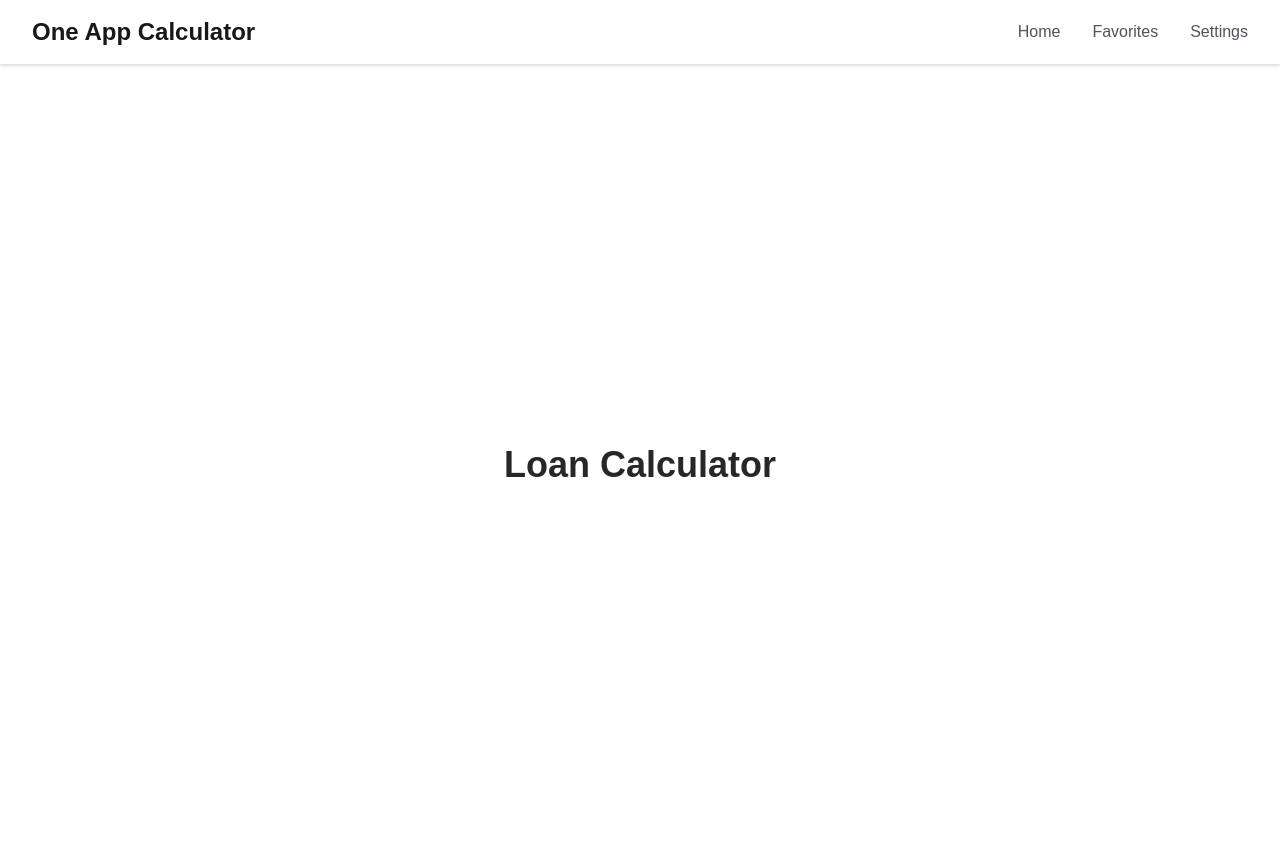
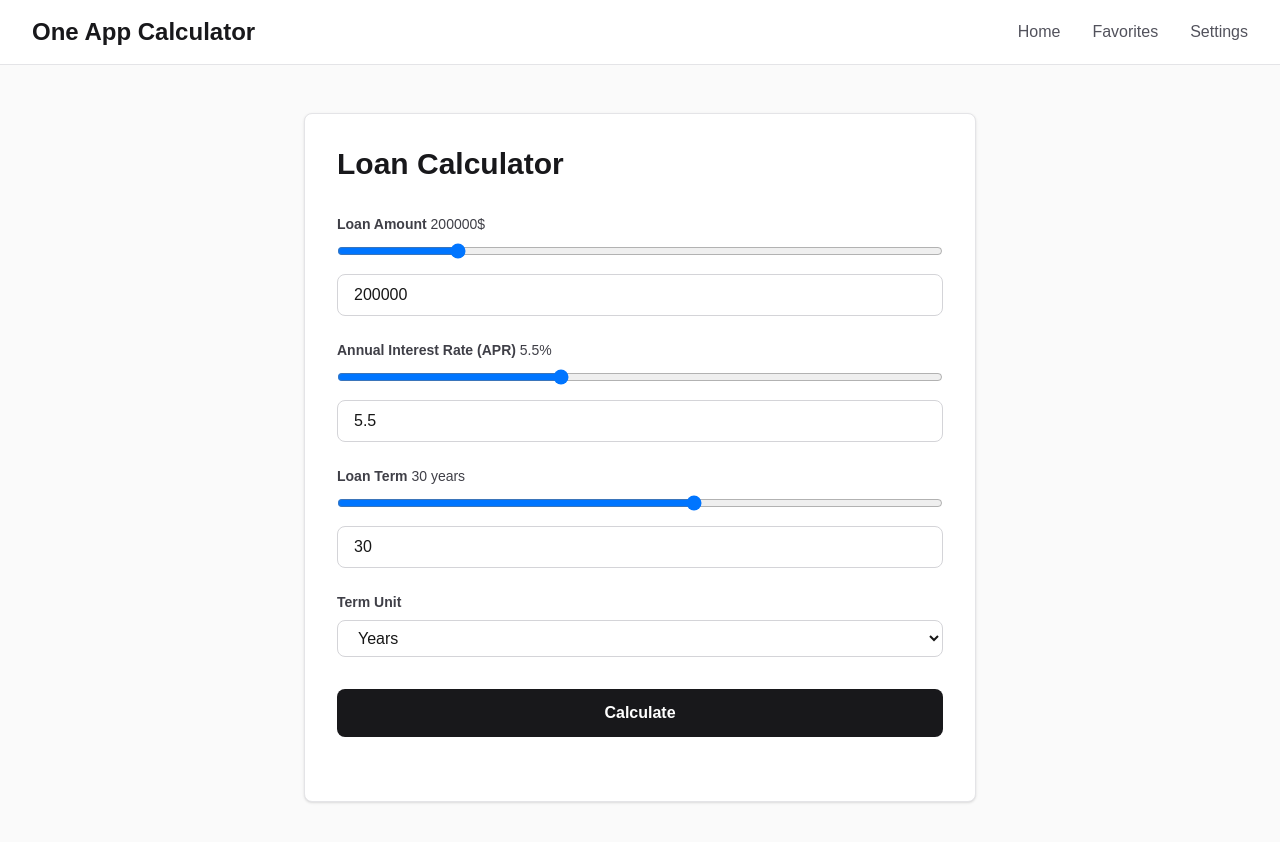
Before and after one commit to williamnkosi/calculator-app-web, a Next.js app: page /pages/calculators/finanace/loan in a window 1280 px wide. Shown: the top 842 px of the page. Built offline with nearby package versions, Linux system fonts and the light colour scheme.

Commit message:
Created the Loan Calculator form and custom hook

```diff
--- /dev/null
+++ b/app/features/calculators/finance/loan/data/loan.ts
@@ -0,0 +1,13 @@
+export interface LoanCalculatorInput {
+  loanAmount: number; // in dollars
+  annualInterestRate: number; // percentage (e.g. 5.5 for 5.5%)
+  loanTerm: number; // duration
+  termUnit: "months" | "years"; // months or years
+}
+
+export interface LoanCalculatorResult {
+  monthlyPayment: number;
+  totalPayment: number;
+  totalInterest: number;
+  loanTermMonths: number;
+}
--- /dev/null
+++ b/app/features/calculators/finance/loan/ui/loan_form.tsx
@@ -0,0 +1,117 @@
+"use client";
+
+import Button from "@/app/components/button";
+import Input from "@/app/components/input";
+import { useLoanCalculator } from "./useLoanCalculator";
+import type { LoanCalculatorInput } from "../data/loan";
+
+export default function LoanCalculatorForm() {
+  const { input, setInput, result, calculateLoan } = useLoanCalculator();
+
+  const handleInputChange = (
+    field: keyof LoanCalculatorInput,
+    value: number | string
+  ) => {
+    setInput((prev) => ({
+      ...prev,
+      [field]: value,
+    }));
+  };
+
+  return (
+    <div className="min-h-screen bg-zinc-50 py-12 px-4 sm:px-6 lg:px-8">
+      <div className="max-w-2xl mx-auto bg-white rounded-lg p-8 shadow-sm border border-zinc-200">
+        <h1 className="text-3xl font-bold text-zinc-900 mb-8">
+          Loan Calculator
+        </h1>
+
+        {/* Input Form */}
+        <div className="space-y-6 mb-8">
+          <Input
+            label="Loan Amount"
+            value={input.loanAmount}
+            onChange={(val) => handleInputChange("loanAmount", val)}
+            type="range"
+            min={10000}
+            max={1000000}
+            step={10000}
+            suffix="$"
+          />
+
+          <Input
+            label="Annual Interest Rate (APR)"
+            value={input.annualInterestRate}
+            onChange={(val) => handleInputChange("annualInterestRate", val)}
+            type="range"
+            min={0}
+            max={15}
+            step={0.1}
+            suffix="%"
+          />
+
+          <Input
+            label="Loan Term"
+            value={input.loanTerm}
+            onChange={(val) => handleInputChange("loanTerm", val)}
+            type="range"
+            min={1}
+            max={input.termUnit === "years" ? 50 : 600}
+            step={input.termUnit === "years" ? 1 : 12}
+            suffix={input.termUnit === "years" ? " years" : " months"}
+          />
+
+          <Input
+            label="Term Unit"
+            value={input.termUnit === "years" ? 1 : 2}
+            onChange={(val) =>
+              handleInputChange("termUnit", val === 1 ? "years" : "months")
+            }
+            type="select"
+            options={[
+              { value: 1, label: "Years" },
+              { value: 2, label: "Months" },
+            ]}
+            showValue={false}
+          />
+        </div>
+
+        {/* Calculate Button */}
+        <Button buttonText="Calculate" onClick={calculateLoan} />
+
+        {/* Results */}
+        {result && (
+          <div className="border-t border-zinc-200 pt-8 mt-8">
+            <h2 className="text-xl font-bold text-zinc-900 mb-6">Results</h2>
+            <div className="grid grid-cols-1 md:grid-cols-3 gap-4">
+              <div className="bg-zinc-50 p-4 rounded-lg border border-zinc-200">
+                <p className="text-sm text-zinc-600 mb-1">Monthly Payment</p>
+                <p className="text-2xl font-bold text-zinc-900">
+                  ${result.monthlyPayment.toLocaleString()}
+                </p>
+              </div>
+              <div className="bg-zinc-50 p-4 rounded-lg border border-zinc-200">
+                <p className="text-sm text-zinc-600 mb-1">Total Payment</p>
+                <p className="text-2xl font-bold text-zinc-900">
+                  ${result.totalPayment.toLocaleString()}
+                </p>
+              </div>
+              <div className="bg-zinc-50 p-4 rounded-lg border border-zinc-200">
+                <p className="text-sm text-zinc-600 mb-1">Total Interest</p>
+                <p className="text-2xl font-bold text-red-600">
+                  ${result.totalInterest.toLocaleString()}
+                </p>
+              </div>
+            </div>
+            <div className="mt-4 p-4 bg-zinc-50 rounded-lg border border-zinc-200">
+              <p className="text-sm text-zinc-600">
+                <span className="font-semibold">Loan Term:</span>{" "}
+                {result.loanTermMonths} months (
+                {Math.round(result.loanTermMonths / 12)} years)
+              </p>
+            </div>
+          </div>
+        )}
+      </div>
+    </div>
+  );
+}
--- /dev/null
+++ b/app/features/calculators/finance/loan/ui/useLoanCalculator.ts
@@ -0,0 +1,49 @@
+"use client";
+
+import { useState } from "react";
+import type { LoanCalculatorInput, LoanCalculatorResult } from "../data/loan";
+
+export const useLoanCalculator = () => {
+  const [input, setInput] = useState<LoanCalculatorInput>({
+    loanAmount: 200000,
+    annualInterestRate: 5.5,
+    loanTerm: 30,
+    termUnit: "years",
+  });
+
+  const [result, setResult] = useState<LoanCalculatorResult | null>(null);
+
+  const calculateLoan = () => {
+    const { loanAmount, annualInterestRate, loanTerm, termUnit } = input;
+
+    // Convert term to months
+    const months = termUnit === "months" ? loanTerm : loanTerm * 12;
+
+    // Monthly interest rate (annual rate / 12 / 100)
+    const monthlyRate = annualInterestRate / 100 / 12;
+
+    // Monthly payment formula: M = P * [r(1+r)^n] / [(1+r)^n - 1]
+    let monthlyPayment = 0;
+
+    if (monthlyRate === 0) {
+      // If interest rate is 0
+      monthlyPayment = loanAmount / months;
+    } else {
+      const numerator = monthlyRate * Math.pow(1 + monthlyRate, months);
+      const denominator = Math.pow(1 + monthlyRate, months) - 1;
+      monthlyPayment = loanAmount * (numerator / denominator);
+    }
+
+    const totalPayment = monthlyPayment * months;
+    const totalInterest = totalPayment - loanAmount;
+
+    setResult({
+      monthlyPayment: Math.round(monthlyPayment * 100) / 100,
+      totalPayment: Math.round(totalPayment * 100) / 100,
+      totalInterest: Math.round(totalInterest * 100) / 100,
+      loanTermMonths: months,
+    });
+  };
+
+  return { input, setInput, result, calculateLoan };
+};
--- a/app/pages/calculators/finanace/loan/page.tsx
+++ b/app/pages/calculators/finanace/loan/page.tsx
@@ -1,7 +1,5 @@
+import LoanCalculatorForm from "@/app/features/calculators/finance/loan/ui/loan_form";
+
 export default function LoanCalculator() {
-  return (
-    <div className="flex items-center justify-center min-h-screen">
-      <h1 className="text-4xl font-bold text-zinc-800">Loan Calculator</h1>
-    </div>
-  );
+  return <LoanCalculatorForm />;
 }
```
